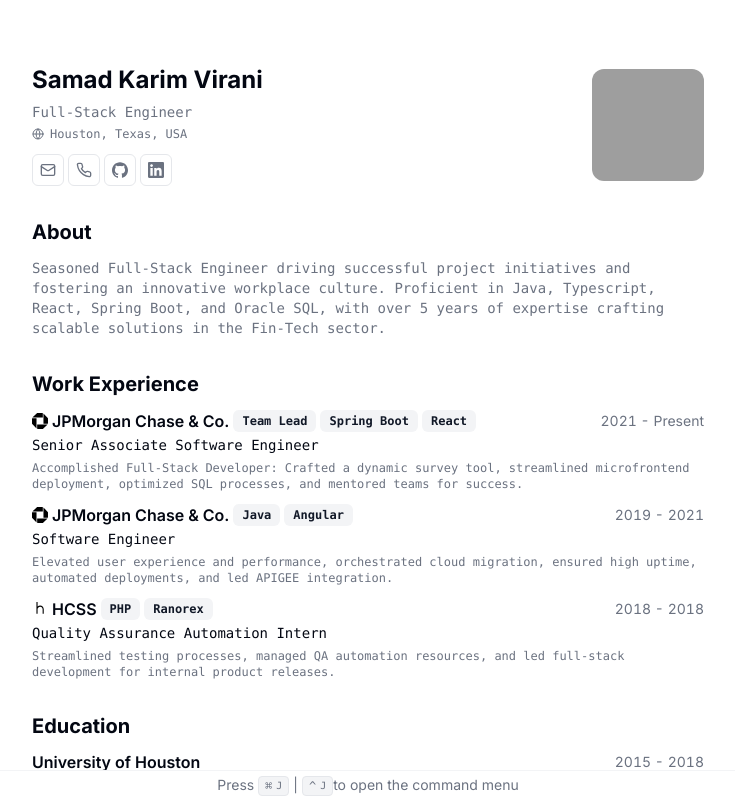
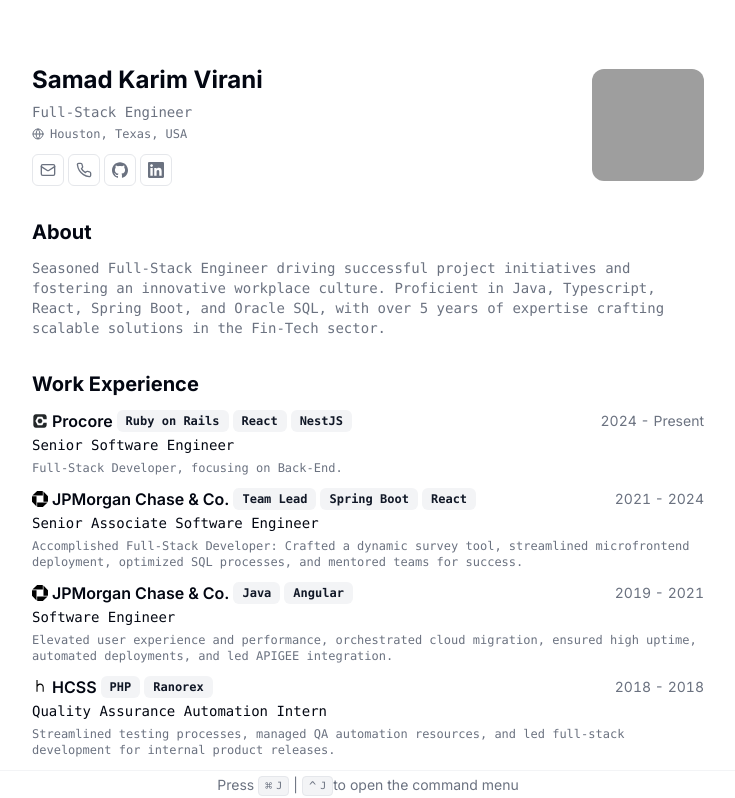
Before and after one commit to skvirani/skvirani.github.io, a Next.js app: page / in a window 1280 px wide. Shown: the top 798 px of the page, without its empty margins (272-1007 px from the left). Built offline with nearby package versions, Linux system fonts and the light colour scheme; grey boxes are pictures that could not be loaded.

Commit message:
Added Procore experience

```diff
--- /dev/null
+++ b/src/components/icons/ProcoreIcon.tsx
@@ -0,0 +1,9 @@
+export const ProcoreIcon = (props: React.SVGProps<SVGSVGElement>) => {
+    return (
+        <svg xmlns="http://www.w3.org/2000/svg" width="24" height="24" viewBox="0 0 24 24" fill="none" {...props}>
+            <title>Procore</title>
+            <path d="M18.1188 2H5.88119C3.63697 2 2 3.72222 2 6.08333V17.9167C2 20.2778 3.63697 22 5.88119 22H18.1188C20.363 22 22 20.2778 22 17.9167V14.6806H17.4455L15.4653 18.2778H8.54785L5.07591 12L8.53466 5.72222H15.4521L17.4323 9.31945H21.9868V6.08333C22 3.72222 20.363 2 18.1188 2Z" fill="#232729"/>
+            <path d="M10.1188 8.59729L8.24423 12.0001L10.1188 15.4028H13.868L15.7558 12.0001L13.868 8.59729H10.1188Z" fill="#232729"/>
+        </svg>
+    );
+  };
--- a/src/components/icons/index.ts
+++ b/src/components/icons/index.ts
@@ -3,5 +3,6 @@
 import { XIcon } from "./XIcon";
 import { ChaseIcon } from "./ChaseIcon";
 import { HcssIcon } from "./HcssIcon";
+import { ProcoreIcon } from "./ProcoreIcon";
 
-export { GitHubIcon, LinkedInIcon, XIcon, ChaseIcon, HcssIcon };
+export { GitHubIcon, LinkedInIcon, XIcon, ProcoreIcon, ChaseIcon, HcssIcon };
--- a/src/data/resume-data.tsx
+++ b/src/data/resume-data.tsx
@@ -1,4 +1,4 @@
-import { GitHubIcon, LinkedInIcon, ChaseIcon, HcssIcon } from "@/components/icons";
+import { GitHubIcon, LinkedInIcon, ProcoreIcon, ChaseIcon, HcssIcon } from "@/components/icons";
 
 export const RESUME_DATA = {
   name: "Samad Karim Virani",
@@ -35,13 +35,23 @@
   ],
   work: [
     {
+      company: "Procore",
+      link: "https://procore.com",
+      badges: ["Ruby on Rails", "React", "NestJS"],
+      title: "Senior Software Engineer",
+      logo: ProcoreIcon,
+      start: "2024",
+      end: "Present",
+      description: "Full-Stack Developer, focusing on Back-End."
+    },
+    {
       company: "JPMorgan Chase & Co.",
       link: "https://jpmorganchase.com",
       badges: ["Team Lead", "Spring Boot", "React"],
       title: "Senior Associate Software Engineer",
       logo: ChaseIcon,
       start: "2021",
-      end: "Present",
+      end: "2024",
       description: "Accomplished Full-Stack Developer: Crafted a dynamic survey tool, streamlined microfrontend deployment, optimized SQL processes, and mentored teams for success."
     },
     {
```
